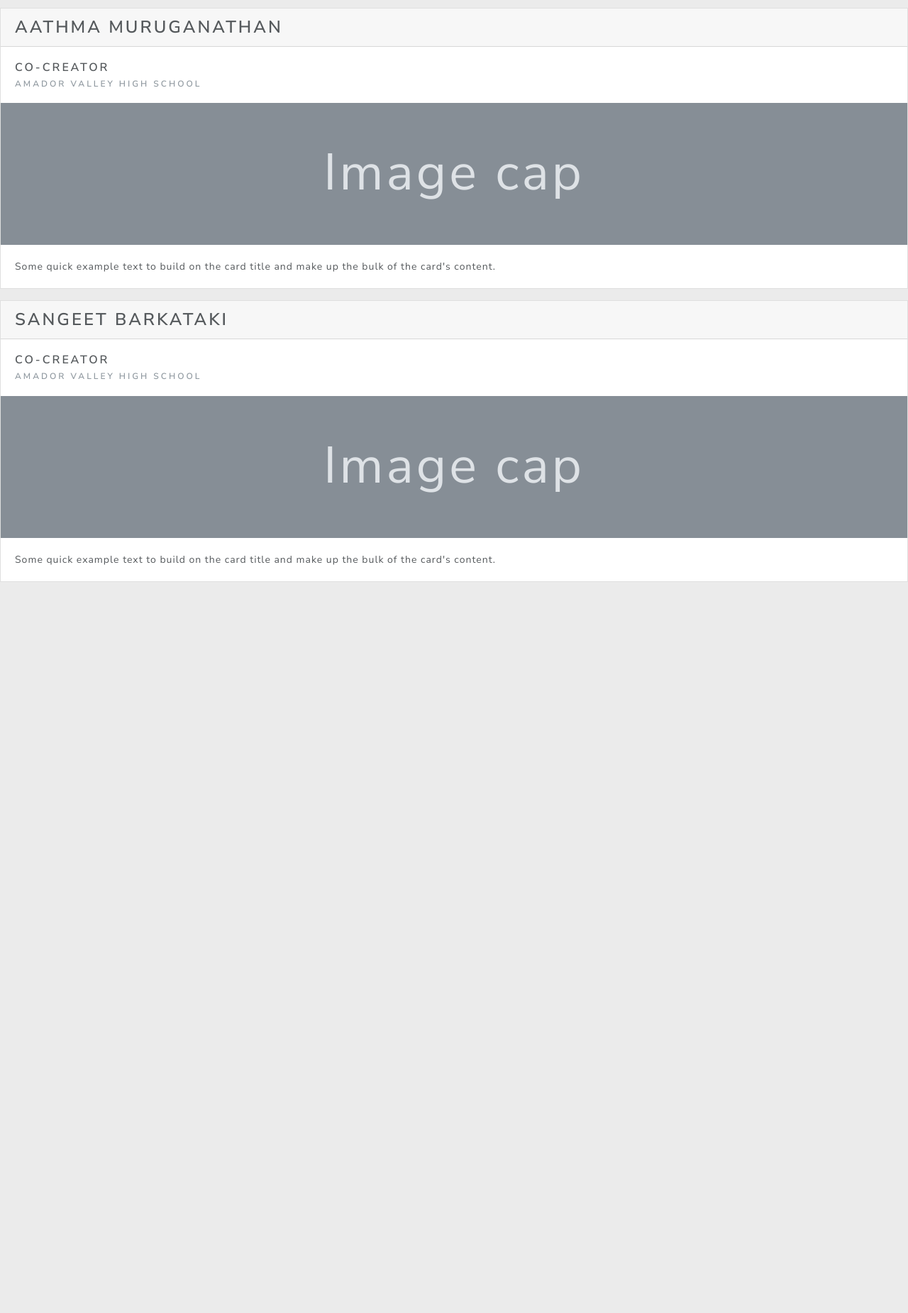
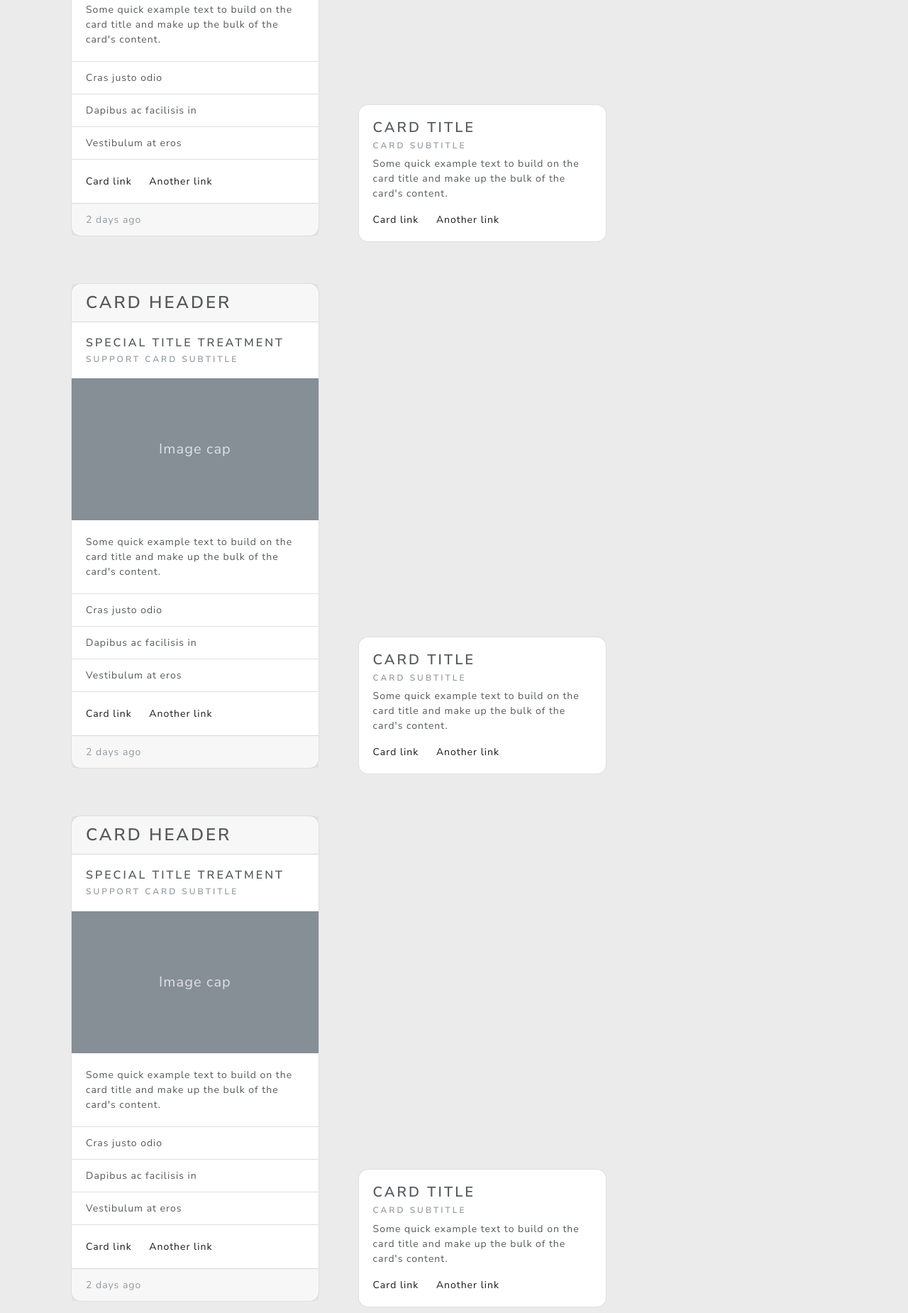
Before and after one commit to archakamk/Interactive_Student_Games, a plain HTML site: page Nav/about-creators.html in a window 1280 px wide. Shown: the part 557-2407 px from the top of the page at 71% size. Before the commit the page ends 1393 px from the top, so only its background shows below. Drawn offline with nearby package versions, Linux system fonts and the light colour scheme.

Commit message:
fixing about creator

```diff
--- a/Nav/about-creators.html
+++ b/Nav/about-creators.html
@@ -15,11 +15,29 @@
                 font-size: x-large;
                 margin-top: 1em;
             }
+            .k-resize {
+                width: 192px;
+                height: 358.4px;
+            }
+            .card {
+                width: 350px;
+                height: auto;
+                display: inline-block;
+                margin-top: 50px;
+                margin-left: 50px;
+                border-radius: 1em;
+            }
+            .row {
+                margin-left: 50px;
+            }
         </style>
     </head>
 
     <body style="background-color: hsl(0, 0%, 92%)">
+
+
         <main class="main">
+
             <nav class="navbar navbar-expand-lg navbar-dark bg-primary">
                 <div class="container-fluid">
                 <a class="navbar-brand" style="font-size: x-large">About Us</a>
@@ -44,13 +62,16 @@
                 </div>
             </nav>
 
+
             <h1 class="header">Meet the Creators</h1>
 
+            <div class="row">
+                <div class="column">
                     <div class="card mb-3">
-                    <h3 class="card-header">Kalyan Archakam</h3>
+                        <h3 class="card-header">Card header</h3>
                         <div class="card-body">
-                    <h5 class="card-title">Co-creator</h5>
-                    <h6 class="card-subtitle text-muted">Amador Valley High School</h6>
+                          <h5 class="card-title">Special title treatment</h5>
+                          <h6 class="card-subtitle text-muted">Support card subtitle</h6>
                         </div>
                         <svg xmlns="http://www.w3.org/2000/svg" class="d-block user-select-none" width="100%" height="200" aria-label="Placeholder: Image cap" focusable="false" role="img" preserveAspectRatio="xMidYMid slice" viewBox="0 0 318 180" style="font-size:1.125rem;text-anchor:middle">
                           <rect width="100%" height="100%" fill="#868e96"></rect>
@@ -59,16 +80,36 @@
                         <div class="card-body">
                           <p class="card-text">Some quick example text to build on the card title and make up the bulk of the card's content.</p>
                         </div>
+                        <ul class="list-group list-group-flush">
+                          <li class="list-group-item">Cras justo odio</li>
+                          <li class="list-group-item">Dapibus ac facilisis in</li>
+                          <li class="list-group-item">Vestibulum at eros</li>
+                        </ul>
+                        <div class="card-body">
+                          <a href="#" class="card-link">Card link</a>
+                          <a href="#" class="card-link">Another link</a>
+                        </div>
+                        <div class="card-footer text-muted">
+                          2 days ago
+                        </div>
+                      </div>
+                      <div class="card">
+                        <div class="card-body">
+                          <h4 class="card-title">Card title</h4>
+                          <h6 class="card-subtitle mb-2 text-muted">Card subtitle</h6>
+                          <p class="card-text">Some quick example text to build on the card title and make up the bulk of the card's content.</p>
+                          <a href="#" class="card-link">Card link</a>
+                          <a href="#" class="card-link">Another link</a>
+                        </div>
                       </div>
                 </div>
 
-            <div class="all container-group-vertical">
-                <div class="klyn">
+                <div class="column">
                     <div class="card mb-3">
-                        <h3 class="card-header">Aathma Muruganathan</h3>
+                        <h3 class="card-header">Card header</h3>
                         <div class="card-body">
-                        <h5 class="card-title">Co-creator</h5>
-                        <h6 class="card-subtitle text-muted">Amador Valley High School</h6>
+                          <h5 class="card-title">Special title treatment</h5>
+                          <h6 class="card-subtitle text-muted">Support card subtitle</h6>
                         </div>
                         <svg xmlns="http://www.w3.org/2000/svg" class="d-block user-select-none" width="100%" height="200" aria-label="Placeholder: Image cap" focusable="false" role="img" preserveAspectRatio="xMidYMid slice" viewBox="0 0 318 180" style="font-size:1.125rem;text-anchor:middle">
                           <rect width="100%" height="100%" fill="#868e96"></rect>
@@ -77,16 +118,36 @@
                         <div class="card-body">
                           <p class="card-text">Some quick example text to build on the card title and make up the bulk of the card's content.</p>
                         </div>
+                        <ul class="list-group list-group-flush">
+                          <li class="list-group-item">Cras justo odio</li>
+                          <li class="list-group-item">Dapibus ac facilisis in</li>
+                          <li class="list-group-item">Vestibulum at eros</li>
+                        </ul>
+                        <div class="card-body">
+                          <a href="#" class="card-link">Card link</a>
+                          <a href="#" class="card-link">Another link</a>
+                        </div>
+                        <div class="card-footer text-muted">
+                          2 days ago
+                        </div>
+                      </div>
+                      <div class="card">
+                        <div class="card-body">
+                          <h4 class="card-title">Card title</h4>
+                          <h6 class="card-subtitle mb-2 text-muted">Card subtitle</h6>
+                          <p class="card-text">Some quick example text to build on the card title and make up the bulk of the card's content.</p>
+                          <a href="#" class="card-link">Card link</a>
+                          <a href="#" class="card-link">Another link</a>
                         </div>
                       </div>
                 </div>
 
-                <div class="sanger">
+                <div class="column">
                     <div class="card mb-3">
-                        <h3 class="card-header">Sangeet Barkataki</h3>
+                        <h3 class="card-header">Card header</h3>
                         <div class="card-body">
-                        <h5 class="card-title">Co-creator</h5>
-                        <h6 class="card-subtitle text-muted">Amador Valley High School</h6>
+                          <h5 class="card-title">Special title treatment</h5>
+                          <h6 class="card-subtitle text-muted">Support card subtitle</h6>
                         </div>
                         <svg xmlns="http://www.w3.org/2000/svg" class="d-block user-select-none" width="100%" height="200" aria-label="Placeholder: Image cap" focusable="false" role="img" preserveAspectRatio="xMidYMid slice" viewBox="0 0 318 180" style="font-size:1.125rem;text-anchor:middle">
                           <rect width="100%" height="100%" fill="#868e96"></rect>
@@ -95,6 +156,26 @@
                         <div class="card-body">
                           <p class="card-text">Some quick example text to build on the card title and make up the bulk of the card's content.</p>
                         </div>
+                        <ul class="list-group list-group-flush">
+                          <li class="list-group-item">Cras justo odio</li>
+                          <li class="list-group-item">Dapibus ac facilisis in</li>
+                          <li class="list-group-item">Vestibulum at eros</li>
+                        </ul>
+                        <div class="card-body">
+                          <a href="#" class="card-link">Card link</a>
+                          <a href="#" class="card-link">Another link</a>
+                        </div>
+                        <div class="card-footer text-muted">
+                          2 days ago
+                        </div>
+                      </div>
+                      <div class="card">
+                        <div class="card-body">
+                          <h4 class="card-title">Card title</h4>
+                          <h6 class="card-subtitle mb-2 text-muted">Card subtitle</h6>
+                          <p class="card-text">Some quick example text to build on the card title and make up the bulk of the card's content.</p>
+                          <a href="#" class="card-link">Card link</a>
+                          <a href="#" class="card-link">Another link</a>
                         </div>
                     </div>
                 </div>
```
Also changed, not shown: Games/MathRound.html (+2 -2 lines), Games/color.html (+2 -2 lines), Games/memory.html (+2 -2 lines), Games/shape.html (+1 -1 lines), Nav/about.html (+8 -14 lines). Lines whose indentation alone changed are shown as unchanged.
